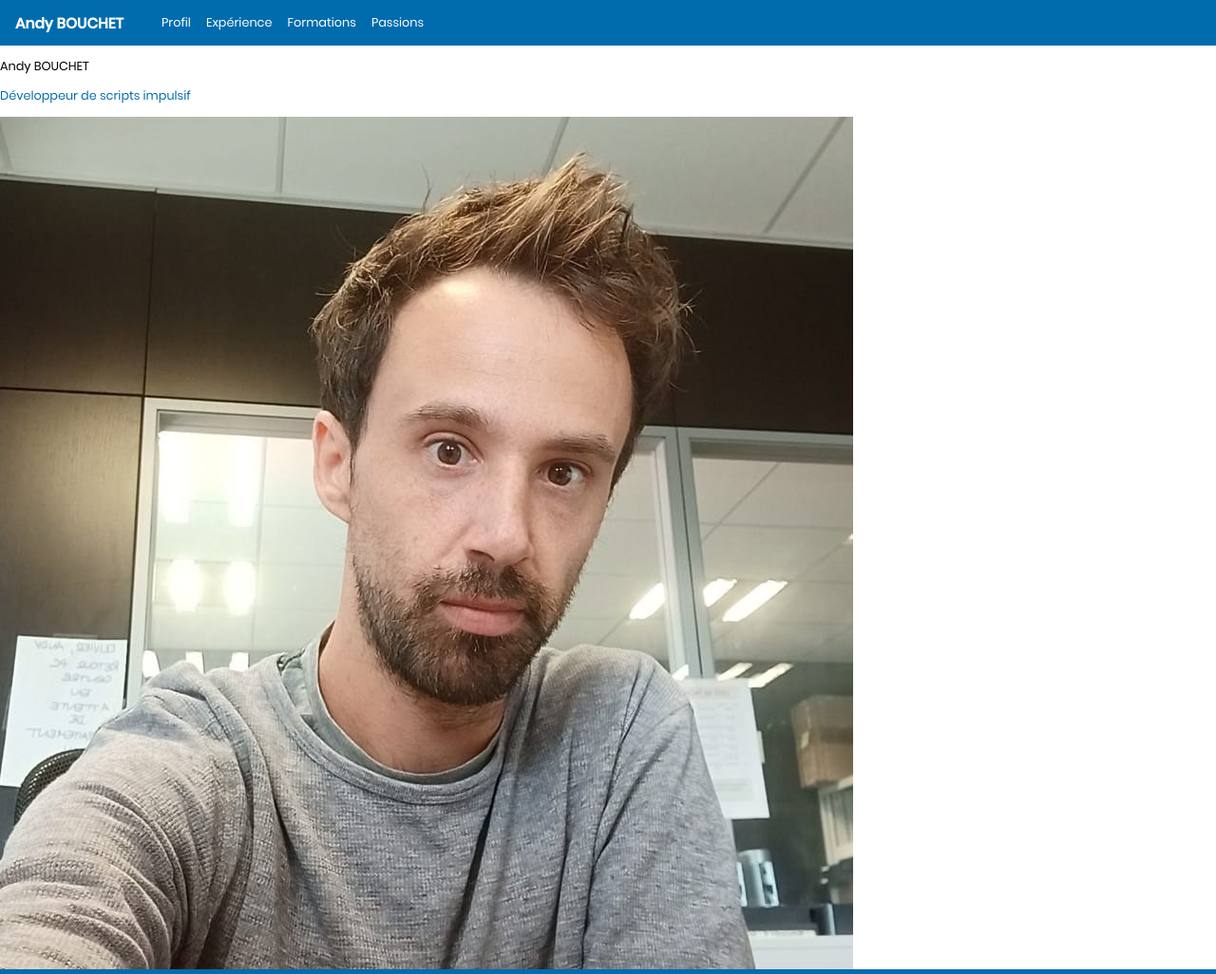
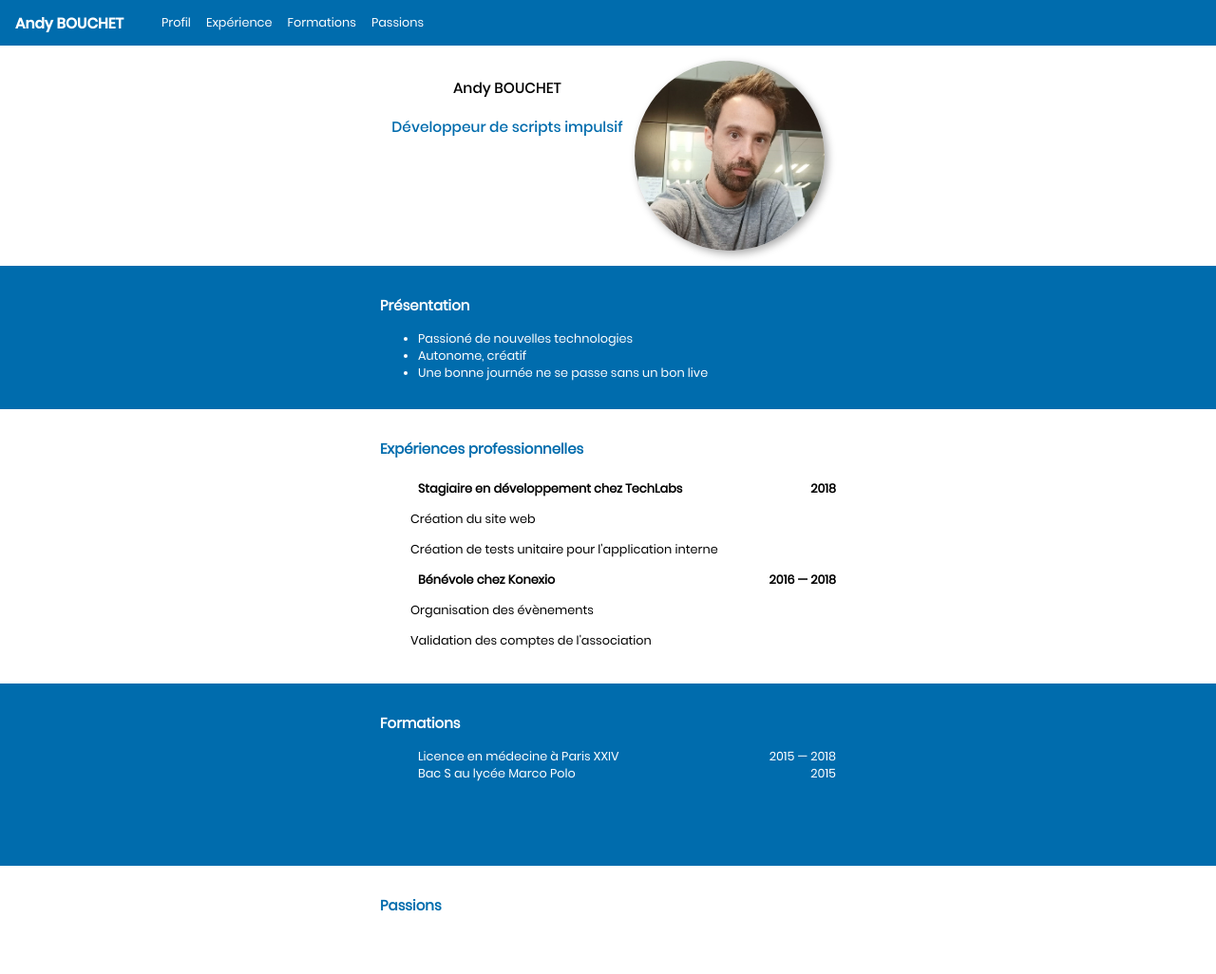
Before and after one commit to gaeVG/curriculum-vitae, a plain HTML site: page index.html in a window 1280 px wide. Shown: the top 1026 px of the page at 95% size. Drawn offline with Linux system fonts and the light colour scheme.

Commit message:
fix: modification des noms ID, décoration footer a

```diff
--- a/css/style.css
+++ b/css/style.css
@@ -48,7 +48,7 @@ nav ul li {
     margin-right: 2vh;
 }
 
-#name {
+#profile {
     padding: 2vh 50vh;
     height:25vh;
     display: flex;
@@ -56,14 +56,14 @@ nav ul li {
     justify-content:space-evenly;
 }
 
-#name .title {
+#profile .title {
     align-self: baseline;
     font-family: 'mpoppins';
     text-align: center;
     line-height: 2em;
 }
 
-#name .title > p {
+#profile .title > p {
     font-size: 1.2em;
 }
 
@@ -71,7 +71,7 @@ nav ul li {
     color: rgb(0, 108, 173);
 }
 
-#name img {
+#profile img {
     width: 25vh;
     height: 25vh;
     border-radius: 20vh;
@@ -161,3 +161,7 @@ footer ul {
     list-style: none;
     margin-right: 30vh;
 }
+
+body > footer > div:nth-child(2) a {
+    text-decoration: none;
+}
```
